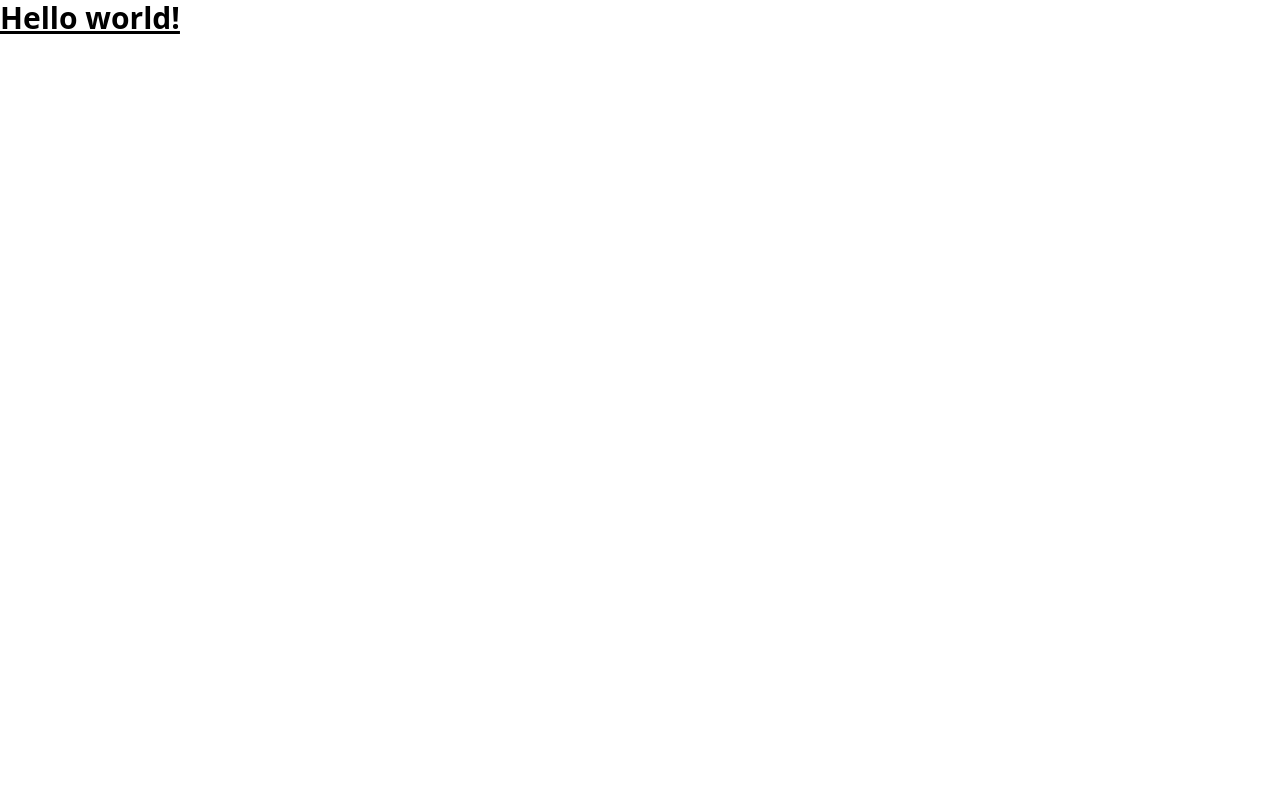
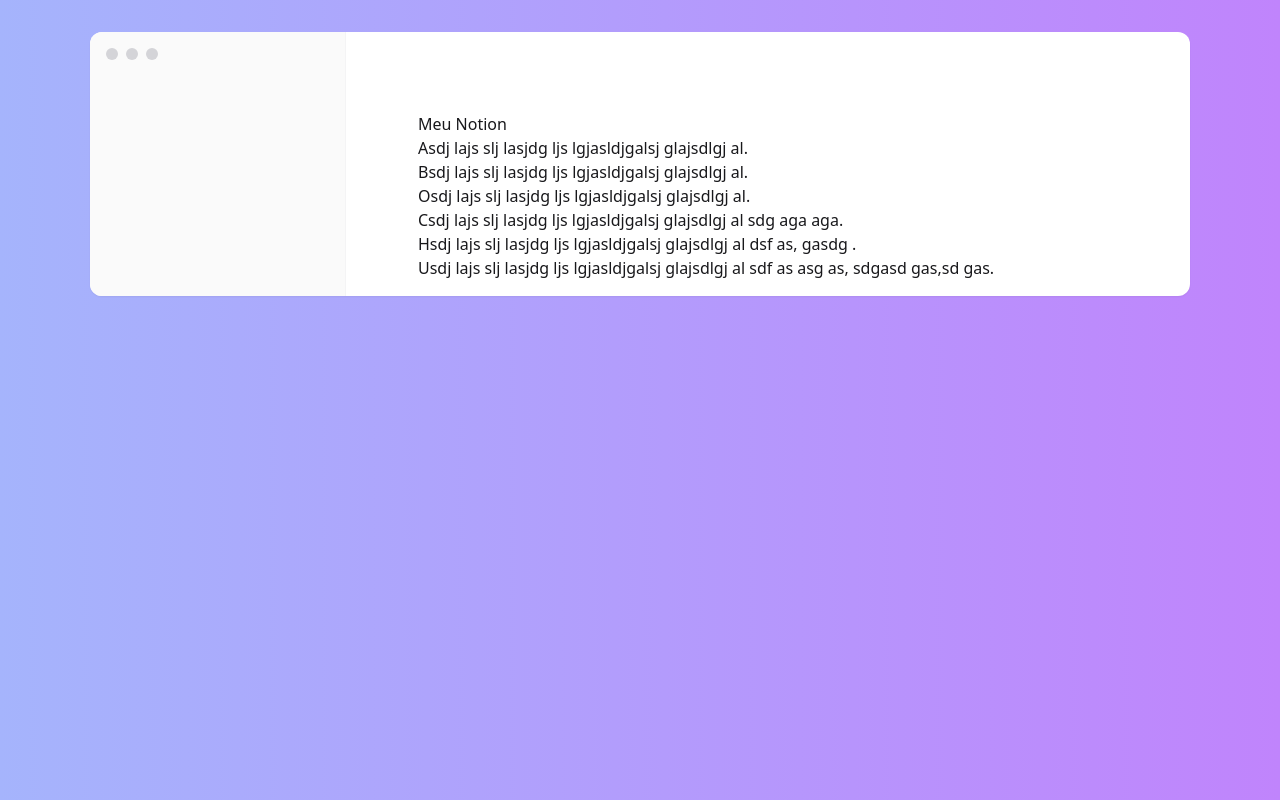
Before and after one commit to Cleedee/estudo-angular-notion, an Angular app: page / in a window 1280 px wide. Built offline with nearby package versions, Linux system fonts and the light colour scheme.

Commit message:
Organização básica da tela

```diff
--- a/src/app/app.component.html
+++ b/src/app/app.component.html
@@ -7,9 +7,28 @@
 <!-- * * * * * * * to get started with your project! * * * * * * * * -->
 <!-- * * * * * * * * * * * * * * * * * * * * * * * * * * * * * * * -->
 
-<h1 class="text-3xl font-bold underline">
-  Hello world!
-</h1>
+<div class="p-8 min-h-screen text-zinc-900 bg-gradient-to-r from-indigo-300 to-purple-400">
+  <div class="bg-white w-[1100px] mx-auto rounded-xl min-h-[200px] shadow-sm border-black/20 overflow-hidden grid grid-cols-[16rem_1fr]">
+    <aside class="bg-zinc-50 border-r border-r-zinc-100 p-4">
+      <div class="flex gap-2 group">
+        <button class="w-3 h-3 rounded-full bg-zinc-300 group-hover:bg-red-400"></button>
+        <button class="w-3 h-3 rounded-full bg-zinc-300 group-hover:bg-yellow-400"></button>
+        <button class="w-3 h-3 rounded-full bg-zinc-300 group-hover:bg-green-400"></button>
+      </div>
+    </aside>
+    <main class="p-4">
+      <div class="max-w-[700px] mx-auto pt-16">
+        <h1>Meu Notion</h1>
+        <p>Asdj lajs slj lasjdg ljs lgjasldjgalsj glajsdlgj al.</p>
+        <p>Bsdj lajs slj lasjdg ljs lgjasldjgalsj glajsdlgj al.</p>
+        <p>Osdj lajs slj lasjdg ljs lgjasldjgalsj glajsdlgj al.</p>
+        <p>Csdj lajs slj lasjdg ljs lgjasldjgalsj glajsdlgj al sdg aga  aga.</p>
+        <p>Hsdj lajs slj lasjdg ljs lgjasldjgalsj glajsdlgj al dsf as, gasdg .</p>
+        <p>Usdj lajs slj lasjdg ljs lgjasldjgalsj glajsdlgj al sdf as asg as, sdgasd gas,sd gas.</p>
+      </div>
+    </main>
+  </div>
+</div>
 
 <!-- * * * * * * * * * * * * * * * * * * * * * * * * * * * * * * * -->
 <!-- * * * * * * * * * * * The content above * * * * * * * * * * * -->
```
